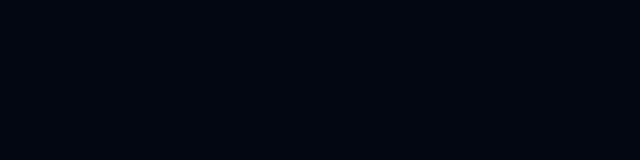
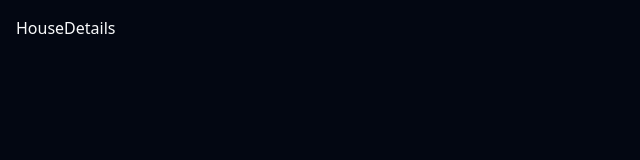
Before and after one commit to MuradIsayev/QbitTech-assignment, a React (Vite) app: page /house/1 in a window 1280 px wide. Before the commit this address had no page. Shown: the top 160 px of the page, without its empty margins (0-640 px from the left). Built offline with nearby package versions, Linux system fonts and the light colour scheme.

Commit message:
Route added for single house page

```diff
--- a/src/App.tsx
+++ b/src/App.tsx
@@ -1,6 +1,7 @@
 import { Routes, Route } from 'react-router-dom';
 import Home from './pages/Home';
 import { QueryClient, QueryClientProvider } from '@tanstack/react-query';
+import HouseDetails from './pages/HouseDetails';
 
 function App() {
   const queryClient = new QueryClient();
@@ -11,6 +12,7 @@ function App() {
         <div className="main-container ">
           <Routes>
             <Route path="/" element={<Home />} />
+            <Route path="/house/:id" element={<HouseDetails />} />
           </Routes>
         </div>
       </div>
```
